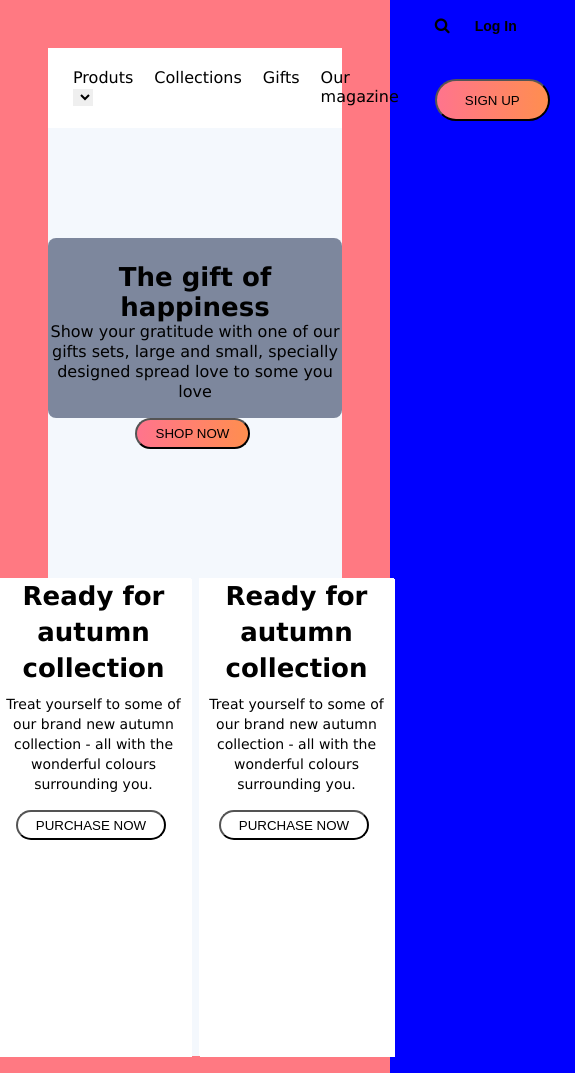
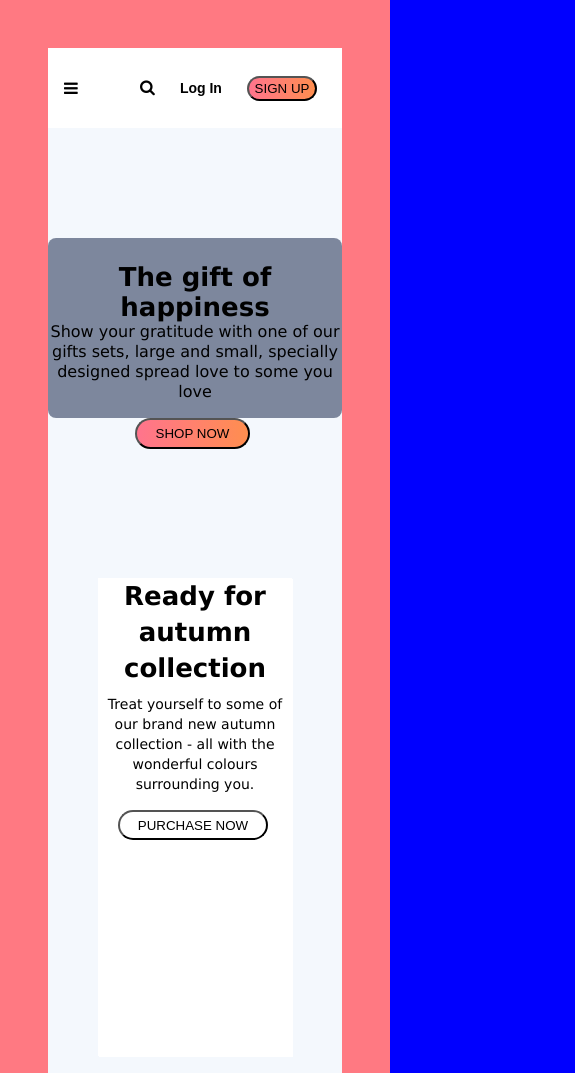
Before and after one commit to Kosisochi1/landing_page1, a plain HTML site: page AltSchool/landing_page1.html in a window 390 px wide. Shown: the top 1073 px of the page, 575 px wide, since content can reach past the window. Drawn offline with Linux system fonts and the light colour scheme.

Commit message:
updated versionn of the landing_page

```diff
--- a/AltSchool/landing_page1.css
+++ b/AltSchool/landing_page1.css
@@ -12,19 +12,17 @@ body {
 
 article {
 	max-width: 1000px;
-	max-height: 1126px;
+	max-height: auto;
 	background-color: #f4f8fd;
 	margin: 0 auto;
 	border: 48px solid #ff7982;
 }
 .container {
-	max-width: 1000px;
 	margin: 0 auto;
 	background-image: url('../NewFolder/d6fb2c1af906acc95accb60c43105b37.png');
 	background-size:cover;
 }
 .up {
-	max-width: 1000px;
 	height: 400px;
 	display: flex;
 	justify-content: center;
@@ -42,13 +40,15 @@ header {
 .nav-item1 {
 	list-style-type: none;
 	display: flex;
-	width: 495px;
 	height: 40px;
 	gap: 5px;
 	padding-inline-start: 25px;
 }
 .nav-item1 li {
 	padding-inline-end: 16px;
+}
+.nav-item3{
+    display: none;
 }
 .nav-item2 > i,
 button {
@@ -79,8 +79,8 @@ button {
 
 .select {
 	border: none;
+
 }
-
 .img-txt {
 	max-width: 500px;
 	height: 180px;
@@ -153,3 +153,29 @@ button {
     background-image: url("../NewFolder/1a38c53cbf8dd5d502d15eba186e3409.png");
 
 }
+/*For smaller screen*/
+@media screen and (max-width: 900px){
+    .nav-item1{
+        display: none;
+    }
+    .nav-item3{
+        display: flex;
+        padding-inline-start: 16px;
+    }
+    .down{
+        display: block;
+
+    }
+    .sec-two{
+        margin-top: 20px;
+    }
+    .nav-item2{
+        margin-inline-end: 0;
+        margin-inline-start: 0;
+    }
+    .nav-item2 >.sign-up{
+        width: 70px;
+        height: 25px;
+    }
+
+}
--- a/AltSchool/landing_page1.html
+++ b/AltSchool/landing_page1.html
@@ -23,6 +23,7 @@
 							<li><a>Gifts</a></li>
 							<li><a>Our magazine</a></li>
 						</div>
+						<div class="nav-item3"><i class="fa fa-bars" id="fa-bars"></i></div>
 						<div class="nav-item2">
 							<i class="fa fa-search"></i>
 							<button class="log-in">Log In</button>
```
